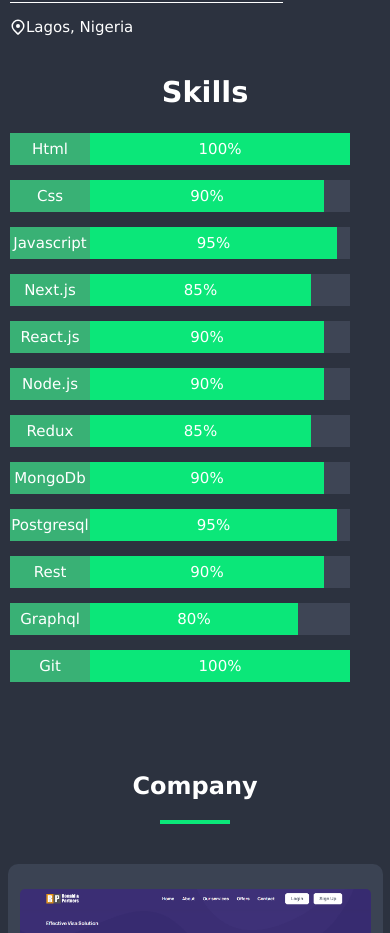
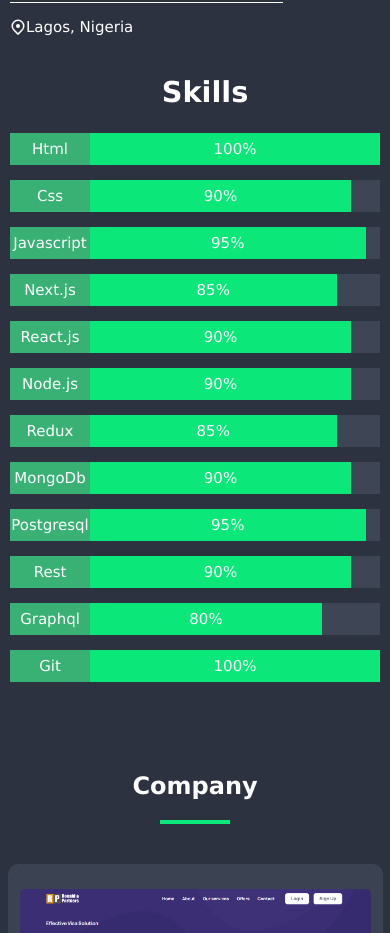
Before and after one commit to Owieoghene16/my_portfolio, a React (Create React App) app: page / in a window 390 px wide. Shown: the part 1440-2373 px from the top of the page. Built offline with nearby package versions, Linux system fonts and the light colour scheme.

Commit message:
Update some styles

```diff
--- a/src/pages/about.css
+++ b/src/pages/about.css
@@ -207,7 +207,7 @@
   background-color: #2c323f;
   }
   .progress-bar {
-    max-width: 360px;
+    max-width: 100%;
   }
   .progress-head {
     width: 80px
```
